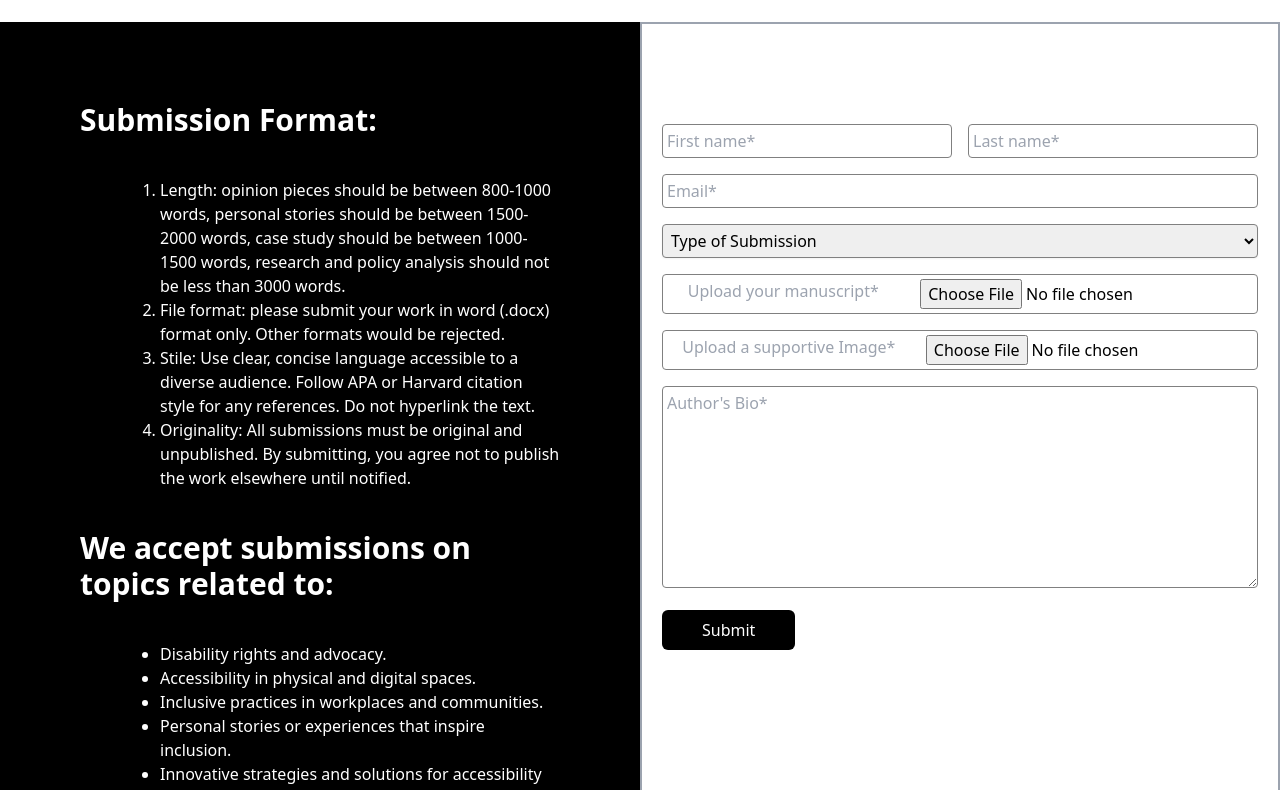
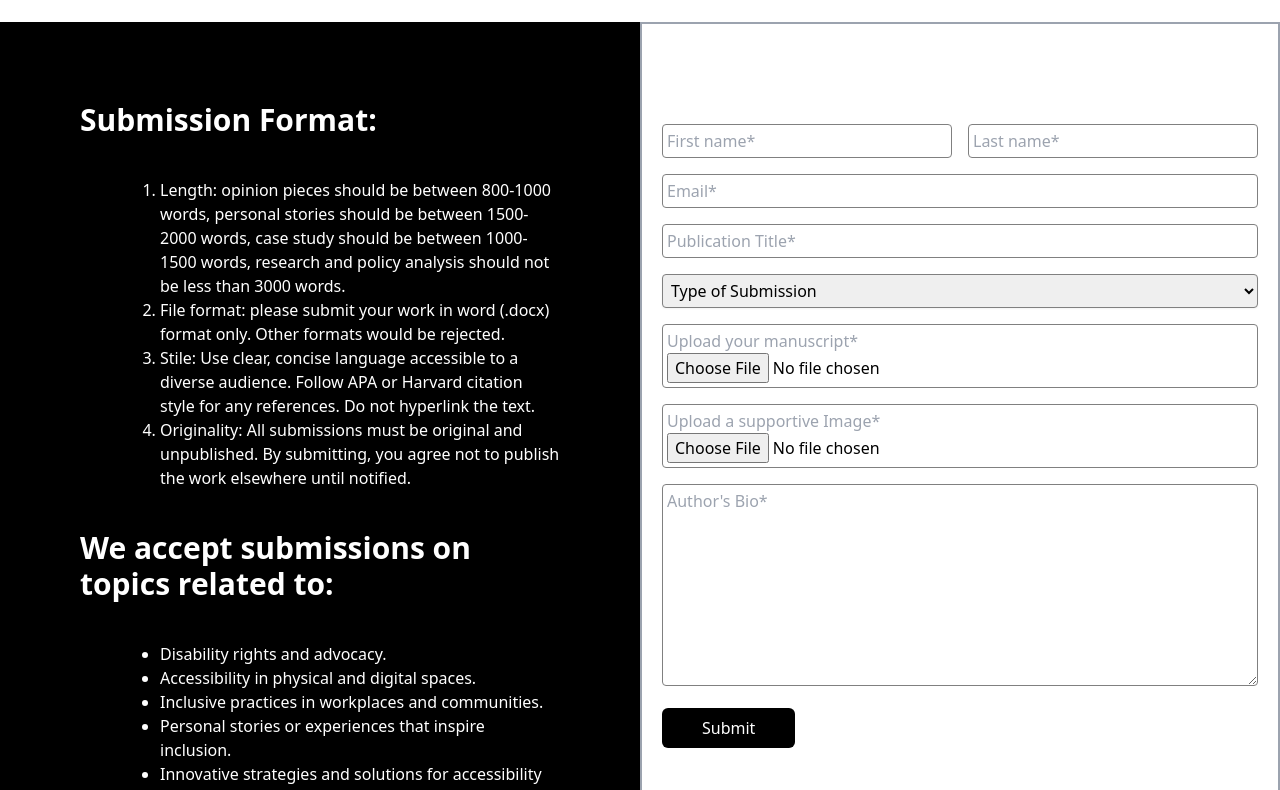
Before and after one commit to SuhailAhmad1/inclusive_insights_FE, a React (Vite) app: page /submission in a window 1280 px wide. Shown: the part 1380-2170 px from the top of the page. Built offline with nearby package versions, Linux system fonts and the light colour scheme.

Commit message:
Added form validation

```diff
--- a/src/index.css
+++ b/src/index.css
@@ -50,3 +50,7 @@
   padding: 4px;
   margin-bottom: 1rem;
 }
+
+.input_error{
+  border: 1px solid red
+}
--- a/src/pages/submission/SubmissionForm.jsx
+++ b/src/pages/submission/SubmissionForm.jsx
@@ -1,30 +1,223 @@
+import { useState } from "react";
+
 export default function SubmissionForm() {
+  const [userData, setUserData] = useState({
+    first_name: "",
+    last_name: "",
+    email: "",
+    publication_title: "",
+    submission_type: "",
+    main_docx: null,
+    supporting_image: null,
+    author_bio: "",
+  });
+
+  const [inputErrors, setInputError] = useState({
+    first_name: false,
+    last_name: false,
+    email: false,
+    publication_title: false,
+    submission_type: false,
+    main_docx: false,
+    supporting_image: false,
+    author_bio: false,
+  });
+
+  const [inputErrorMessage, setInputErrorMessage] = useState("");
+
+  function handleInputChange(e) {
+    const { name, value, type, files } = e.target;
+    setUserData((prev) => ({
+      ...prev,
+      [name]: type === "file" ? files[0] : value,
+    }));
+  }
+
+  function getFileExtension(filename = "") {
+    const parts = filename.split(".");
+    return parts.length > 1 ? parts.pop() : ""; // Returns last part as extension
+  }
+
+  async function handleFormSubmit(event) {
+    event.preventDefault();
+    console.log(userData);
+
+    setInputErrorMessage("")
+    setInputError({
+      first_name: false,
+      last_name: false,
+      email: false,
+      publication_title: false,
+      submission_type: false,
+      main_docx: false,
+      supporting_image: false,
+      author_bio: false,
+    });
+
+    if (userData.first_name.length === 0) {
+      setInputError((prev) => ({
+        ...prev,
+        first_name: true,
+      }));
+      setInputErrorMessage("Invalid first name")
+      return;
+    }
+
+    if (userData.last_name.length === 0) {
+      setInputError((prev) => ({
+        ...prev,
+        last_name: true,
+      }));
+      setInputErrorMessage("Invalid second name")
+      return;
+    }
+
+    if (userData.email.length === 0) {
+      setInputError((prev) => ({
+        ...prev,
+        email: true,
+      }));
+      setInputErrorMessage("Invalid email")
+      return;
+    }
+
+    if (userData.publication_title.length === 0) {
+      setInputError((prev) => ({
+        ...prev,
+        publication_title: true,
+      }));
+      setInputErrorMessage("Invalid publication title")
+      return;
+    }
+
+    if (userData.submission_type.length === 0) {
+      setInputError((prev) => ({
+        ...prev,
+        submission_type: true,
+      }));
+      setInputErrorMessage("Invalid submission type")
+      return;
+    }
+
+    if (
+      !userData.main_docx ||
+      getFileExtension(userData.main_docx.name) !== "docx"
+    ) {
+      setInputError((prev) => ({
+        ...prev,
+        main_docx: true,
+      }));
+      setInputErrorMessage("Invalid document")
+      return;
+    }
+
+    console.log(userData.supporting_image);
+    console.log(getFileExtension(userData.supporting_image.name));
+    if (
+      !userData.supporting_image ||
+      !["jpg", "jpeg", "png"].includes(
+        getFileExtension(userData.supporting_image.name)
+      )
+    ) {
+      setInputError((prev) => ({
+        ...prev,
+        supporting_image: true,
+      }));
+      setInputErrorMessage("Invalid image")
+      return;
+    }
+
+    if (userData.author_bio.length === 0) {
+      setInputError((prev) => ({
+        ...prev,
+        author_bio: true,
+      }));
+      setInputErrorMessage("Invalid author bio")
+      return;
+    }
+
+    const formDataObject = new FormData();
+    formDataObject.append("first_name", userData.first_name);
+    formDataObject.append("last_name", userData.last_name);
+    formDataObject.append("email", userData.email);
+    formDataObject.append("publication_title", userData.publication_title);
+    formDataObject.append("submission_type", userData.submission_type);
+    formDataObject.append("main_docx", userData.main_docx);
+    formDataObject.append("supporting_image", userData.supporting_image);
+    formDataObject.append("author_bio", userData.author_bio);
+
+    const response = await fetch(
+      "http://127.0.0.1:8000/api/publication/submit_publication",
+      {
+        method: "post",
+        body: formDataObject,
+      }
+    );
+    const result = await response.json();
+
+    if (response.ok) {
+      console.log("Submitted successfully");
+    } else {
+      console.log(result.error || "Submission failed.");
+    }
+  }
   return (
     <div className="w-full flex items-center justify-center my-[100px]">
-      <form action="" className="w-full">
-        <div className="flex gap-4 items-center justify-center sc-834:flex-row flex-col">
+      <form onSubmit={handleFormSubmit} className="w-full">
+        <div className="flex sc-834:gap-4 items-center justify-center sc-834:flex-row flex-col">
           <input
-            className="submission-input sc-834:w-1/2 w-full"
+            className={
+              inputErrors.first_name
+                ? "submission-input sc-834:w-1/2 w-full input_error"
+                : "submission-input sc-834:w-1/2 w-full"
+            }
             type="text"
             placeholder="First name*"
+            name="first_name"
+            value={userData.first_name}
+            onChange={handleInputChange}
           />
           <input
-            className="submission-input sc-834:w-1/2 w-full"
+            className={`${
+              inputErrors.last_name ? "input_error" : ""
+            } submission-input sc-834:w-1/2 w-full`}
             type="text"
             placeholder="Last name*"
+            name="last_name"
+            value={userData.last_name}
+            onChange={handleInputChange}
           />
         </div>
         <input
-          className="submission-input w-full"
+          className={`${
+            inputErrors.email ? "input_error" : ""
+          } submission-input w-full`}
           type="email"
           placeholder="Email*"
+          name="email"
+          value={userData.email}
+          onChange={handleInputChange}
+        />
+        <input
+          className={`${
+            inputErrors.publication_title ? "input_error" : ""
+          } submission-input w-full`}
+          type="text"
+          placeholder="Publication Title*"
+          name="publication_title"
+          value={userData.publication_title}
+          onChange={handleInputChange}
         />
         <select
-          name="typeOfSubmission"
-          id="tos"
-          className="submission-input w-full p-2 rounded-md shadow-sm focus:ring-blue-500 focus:border-blue-500"
+          name="submission_type"
+          id="submission_type"
+          className={`${
+            inputErrors.submission_type ? "input_error" : ""
+          } submission-input w-full p-2 rounded-md shadow-sm focus:ring-blue-500 focus:border-blue-500`}
+          value={userData.submission_type}
+          onChange={handleInputChange}
         >
-          <option value="" disabled selected>
+          <option value="" defaultValue>
             Type of Submission
           </option>
           <option value="Opinion">Opinion</option>
@@ -34,23 +227,48 @@ export default function SubmissionForm() {
             Research and Policy Analysis
           </option>
         </select>
-        <div className="submission-input flex justify-around">
+
+        <div
+          className={`${
+            inputErrors.main_docx ? "input_error" : ""
+          } submission-input`}
+        >
           <div className="text-gray-400">Upload your manuscript*</div>
-          <input type="file" />
+          <input type="file" name="main_docx" onChange={handleInputChange} />
         </div>
-        <div className="submission-input flex justify-around">
+
+        <div
+          className={`${
+            inputErrors.supporting_image ? "input_error" : ""
+          } submission-input`}
+        >
           <div className="text-gray-400">Upload a supportive Image*</div>
-          <input type="file" />
+          <input
+            type="file"
+            name="supporting_image"
+            onChange={handleInputChange}
+          />
         </div>
         <textarea
-          className="submission-input w-full"
+          className={`${
+            inputErrors.author_bio ? "input_error" : ""
+          } submission-input w-full`}
           name="author_bio"
           id="author_bio"
           rows="8"
           placeholder="Author's Bio*"
+          value={userData.author_bio}
+          onChange={handleInputChange}
         ></textarea>
 
-        <button className="bg-black text-white px-10 py-2 rounded-md" type="submit">Submit</button>
+        {inputErrorMessage && <p className="text-red-500 text-xl py-5">* { inputErrorMessage }</p>}
+
+        <button
+          className="bg-black text-white px-10 py-2 rounded-md"
+          type="submit"
+        >
+          Submit
+        </button>
       </form>
     </div>
   );
```
